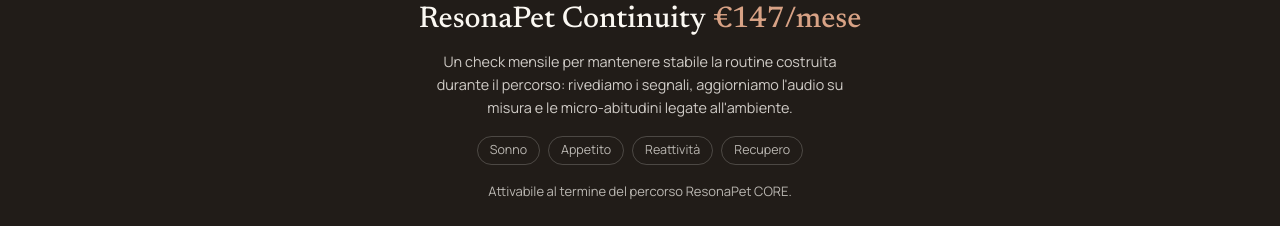
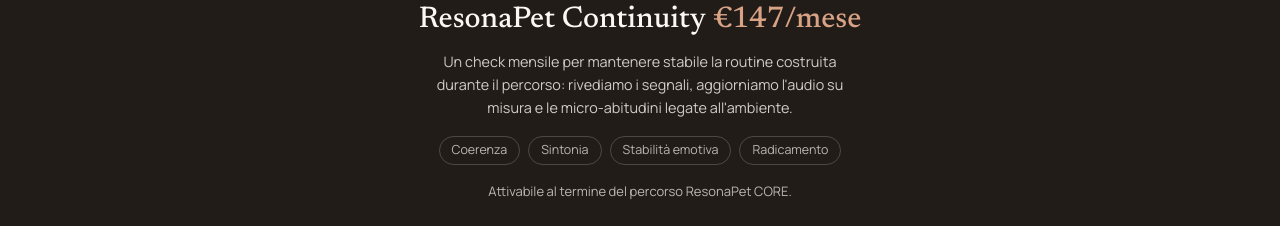
Before and after one commit to davidemassaro101998/petresona, a React (Vite) app: page / in a window 1280 px wide. Shown: the part 4720-4946 px from the top of the page. Built offline with nearby package versions, Linux system fonts and the light colour scheme; no server answers.

Commit message:
Allinea le etichette ResonaPet Continuity al linguaggio energetico
Sonno/Appetito/Reattività/Recupero → Coerenza/Sintonia/Stabilità
emotiva/Radicamento, come da revisione testi ufficiale.

```diff
--- a/src/components/sections/OffertaSection.tsx
+++ b/src/components/sections/OffertaSection.tsx
@@ -20,7 +20,7 @@ const INCLUDES = [
   "Durata complessiva di 14 giorni",
 ]
 
-const CONTINUITY_SIGNALS = ["Sonno", "Appetito", "Reattività", "Recupero"]
+const CONTINUITY_SIGNALS = ["Coerenza", "Sintonia", "Stabilità emotiva", "Radicamento"]
 
 export function OffertaSection() {
   const ref = useRef<HTMLDivElement>(null)
```
